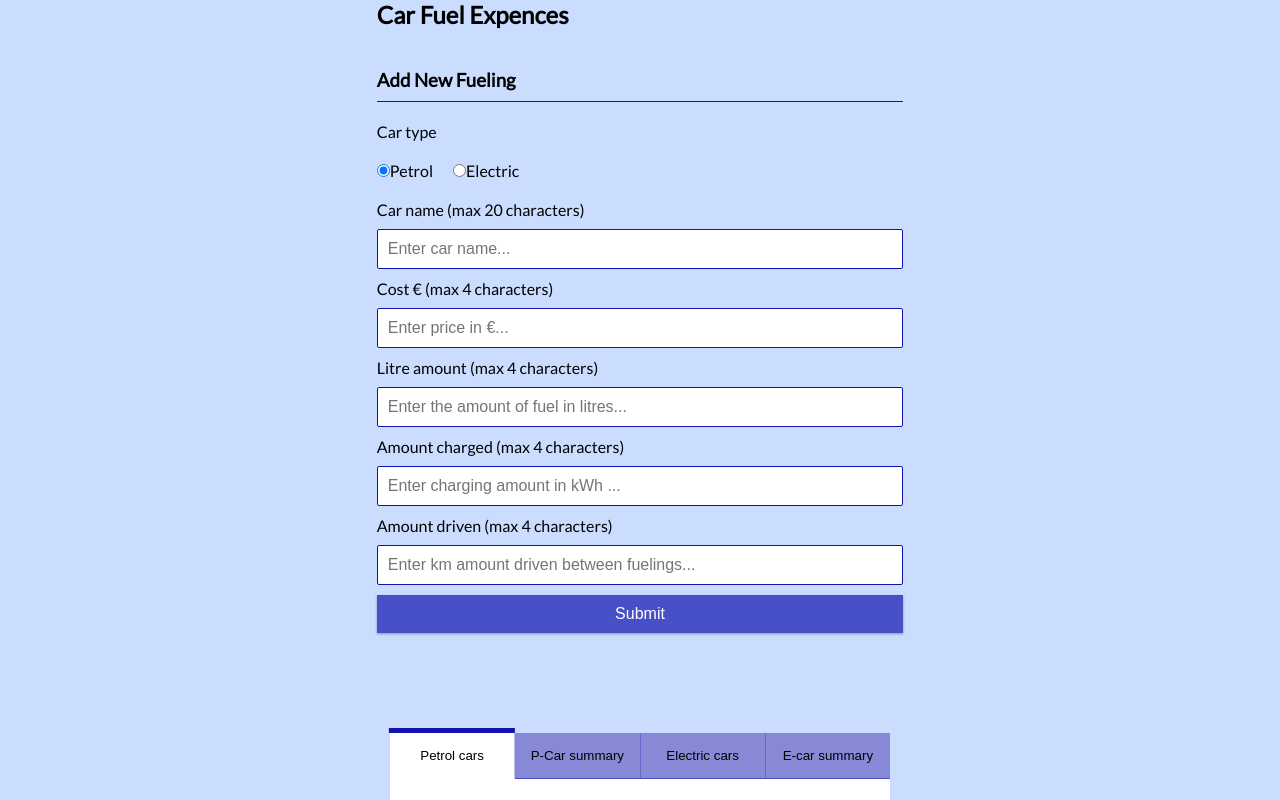
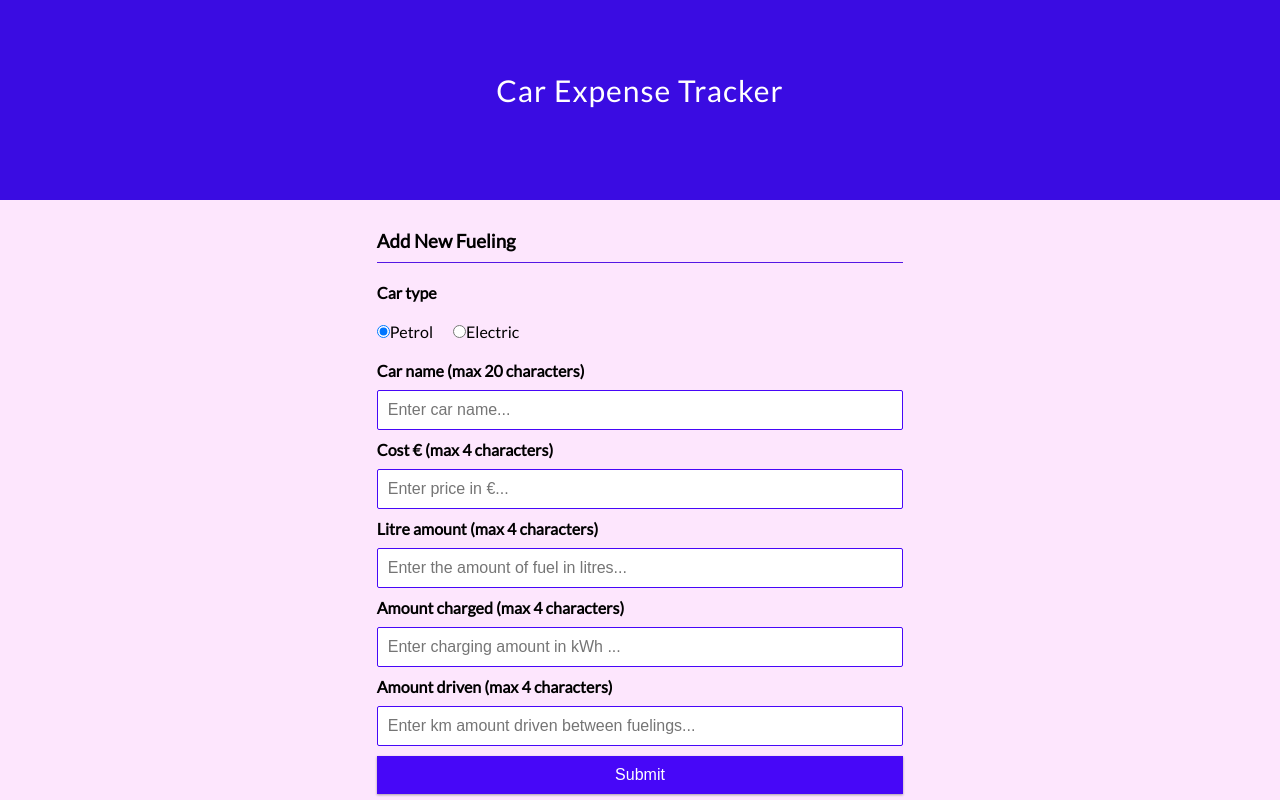
Before and after one commit to mixmading/frontend-teamwork, a React (Create React App) app: page / in a window 1280 px wide. Shown: the top 800 px of the page. Built offline with nearby package versions, Linux system fonts and the light colour scheme.

Commit message:
otsikko muutettu ja tekstejä vahvistettu

```diff
--- a/package.json
+++ b/package.json
@@ -6,6 +6,7 @@
     "@testing-library/jest-dom": "^5.16.5",
     "@testing-library/react": "^13.4.0",
     "@testing-library/user-event": "^13.5.0",
+    "jquery": "^3.6.4",
     "react": "^18.2.0",
     "react-dom": "^18.2.0",
     "react-router-dom": "^6.10.0",
--- a/src/App.css
+++ b/src/App.css
@@ -9,7 +9,7 @@
 }
 
 body {
-  background-color: #f7f7f7;
+  background-color: #ffffff;
   display: flex;
   flex-direction: column;
   align-items: center;
@@ -30,7 +30,7 @@ h1 {
 }
 
 h3 {
-  border-bottom: 1px solid rgb(17, 20, 175);
+  border-bottom: 1px solid rgb(84, 23, 228);
   padding-bottom: 10px;
   margin: 40px 0 10px;
 }
@@ -66,7 +66,7 @@ label {
 
 input[type='text'],
 input[type='number'] {
-  border: 1px solid rgb(17, 20, 175);
+  border: 1px solid rgb(71, 7, 248);
   border-radius: 2px;
   display: block;
   font-size: 16px;
@@ -76,7 +76,7 @@ input[type='number'] {
 
 .btn {
   cursor: pointer;
-  background-color: rgba(17, 20, 175, 0.7);
+  background-color: rgb(71, 7, 248);
   box-shadow: var(--box-shadow);
   color: #fff;
   border: 0;
@@ -137,7 +137,7 @@ input[type='number'] {
 }
 
 body {
-  background: #cbddff;
+  background: #fde6fd;
 }
 
 .container {
@@ -149,7 +149,7 @@ body {
   background: #ffffff;
   margin: 100px auto 0;
   word-break: break-all;
-  border: 1px solid rgba(rgba(17, 20, 175, 0.7));
+  border: 1px solid rgba(rgba(71, 7, 248));
 }
 
 .bloc-tabs {
@@ -160,16 +160,17 @@ body {
   padding: 15px;
   text-align: center;
   width: 50%;
-  background: rgba(17, 20, 175, 0.5);
+  background: rgba(71, 7, 248, 0.69);
   cursor: pointer;
-  border-bottom: 1px solid rgba(17, 20, 175, 0.5);
+  border-bottom: 1px solid rgba(71, 7, 248, 0.842
+  );
   box-sizing: content-box;
   position: relative;
   outline: none;
 
 }
 .tabs:not(:last-child){
-  border-right: 1px solid rgba(17, 20, 175, 0.274);
+  border-right: 1px solid rgba(71, 7, 248, 0.842);
 }
 
 .active-tabs  {
@@ -186,7 +187,7 @@ body {
   transform: translateX(-50%);
   width: calc(100% + 2px);
   height: 5px;
-  background: rgb(17, 20, 175);
+  background: rgb(71, 7, 248, 0.842);
 }
 
 button {
--- a/src/components/Header.js
+++ b/src/components/Header.js
@@ -1,9 +1,15 @@
-import React from 'react'
+import React from 'react';
+import '../scripts/Header.css';
+import HeaderScript from '../scripts/HeaderScript';
 
 export const Header = () => {
   return (
     <h2>
-        Car Fuel Expences
+      <div className="header">
+        <h1>Car Expense Tracker</h1>
+      </div>
+      <div className="content"></div>
+      <HeaderScript />
     </h2>
   )
 }
--- a/src/components/NewFueling.js
+++ b/src/components/NewFueling.js
@@ -39,7 +39,7 @@ export const NewFueling = () => {
       <form onSubmit={onSubmit}>
 
         <div className="form-control">
-          <label htmlFor="text">Car type</label><br />
+          <label htmlFor="text"><strong>Car type</strong></label><br />
           <input type="radio" name="car_type" value="petrol" checked={carType === 'petrol'} onChange={(e) => setCarType(e.target.value)} />
           <label htmlFor="petrol" style={{ marginRight: '20px' }}>Petrol</label>
           <input type="radio" name="car_type" value="electric" checked={carType === 'electric'} onChange={(e) => setCarType(e.target.value)} />
@@ -47,31 +47,31 @@ export const NewFueling = () => {
         </div>
 
         <div className="form-control">
-          <label htmlFor="text">Car name (max 20 characters)</label>
+          <label htmlFor="text"><b>Car name (max 20 characters)</b></label>
           <input type="text" value={text} onChange={(e) => setText(e.target.value.substring(0, 20))}
             placeholder="Enter car name..." maxLength={20} />
         </div>
 
         <div className="form-control">
-          <label htmlFor="amount-euro">Cost € (max 4 characters)</label>
+          <label htmlFor="amount-euro"><b>Cost € (max 4 characters)</b></label>
           <input type="number" value={Euro} onChange={(e) => setEuro(e.target.value.substring(0, 4))}
             placeholder="Enter price in €..." maxLength={4} />
         </div>
 
         <div className="form-control">
-          <label htmlFor="amount-litre">Litre amount (max 4 characters)</label>
+          <label htmlFor="amount-litre"><b>Litre amount (max 4 characters)</b></label>
           <input type="number" value={Litre} onChange={(e) => setLitre(e.target.value.substring(0, 4))}
             placeholder="Enter the amount of fuel in litres..." maxLength={4} />
         </div>
 
         <div className="form-control">
-          <label htmlFor="amount-kWh">Amount charged (max 4 characters)</label>
+          <label htmlFor="amount-kWh"><b>Amount charged (max 4 characters)</b></label>
           <input type="number" value={kWh} onChange={(e) => setkWh(e.target.value.substring(0, 4))}
             placeholder="Enter charging amount in kWh ..." maxLength={4} />
         </div>
 
         <div className="form-control">
-          <label htmlFor="amount-km">Amount driven (max 4 characters)</label>
+          <label htmlFor="amount-km"><b>Amount driven (max 4 characters)</b></label>
           <input type="number" value={km} onChange={(e) => setkm(e.target.value.substring(0, 4))}
             placeholder="Enter km amount driven between fuelings..." maxLength={4} />
         </div>
--- /dev/null
+++ b/src/scripts/Header.css
@@ -0,0 +1,41 @@
+.header {
+    position: fixed;
+    top: 0;
+    left: 0;
+    width: 100%;
+    background: #3a0ce2;
+    color:#fff;
+    z-index: 1000;
+    height: 200px;
+    overflow: hidden;
+    -webkit-transition: height 0.3s;
+    -moz-transition: height 0.3s;
+    transition: height 0.3s;
+    text-align:center;
+    line-height:180px;
+
+}
+.header.shrink {
+    height: 100px;
+    line-height:80px;
+}
+.header h1
+{
+    font-size:30px;
+    font-weight:normal;
+    -webkit-transition: all 0.3s;
+    -moz-transition: all 0.3s;
+    transition: all 0.3s;
+}
+
+.header.shrink h1
+{
+    font-size:24px;
+    -webkit-transition: all 0.3s;
+    -moz-transition: all 0.3s;
+    transition: all 0.3s;
+}
+.content
+{
+height:2000px;
+}
--- /dev/null
+++ b/src/scripts/HeaderScript.js
@@ -0,0 +1,24 @@
+import React, { useEffect } from 'react';
+import $ from 'jquery';
+
+const HeaderScript = () => {
+  useEffect(() => {
+    const shrinkHeader = 10;
+    $(window).scroll(function() {
+      const scroll = getCurrentScroll();
+      if (scroll >= shrinkHeader) {
+        $('.header').addClass('shrink');
+      } else {
+        $('.header').removeClass('shrink');
+      }
+    });
+  }, []);
+
+  function getCurrentScroll() {
+    return window.pageYOffset || document.documentElement.scrollTop;
+  }
+
+  return null;
+};
+
+export default HeaderScript;
```
Also changed, not shown: src/App.js (+10 -0 lines), 1 other file (tests, documents, lock files or other folders).
